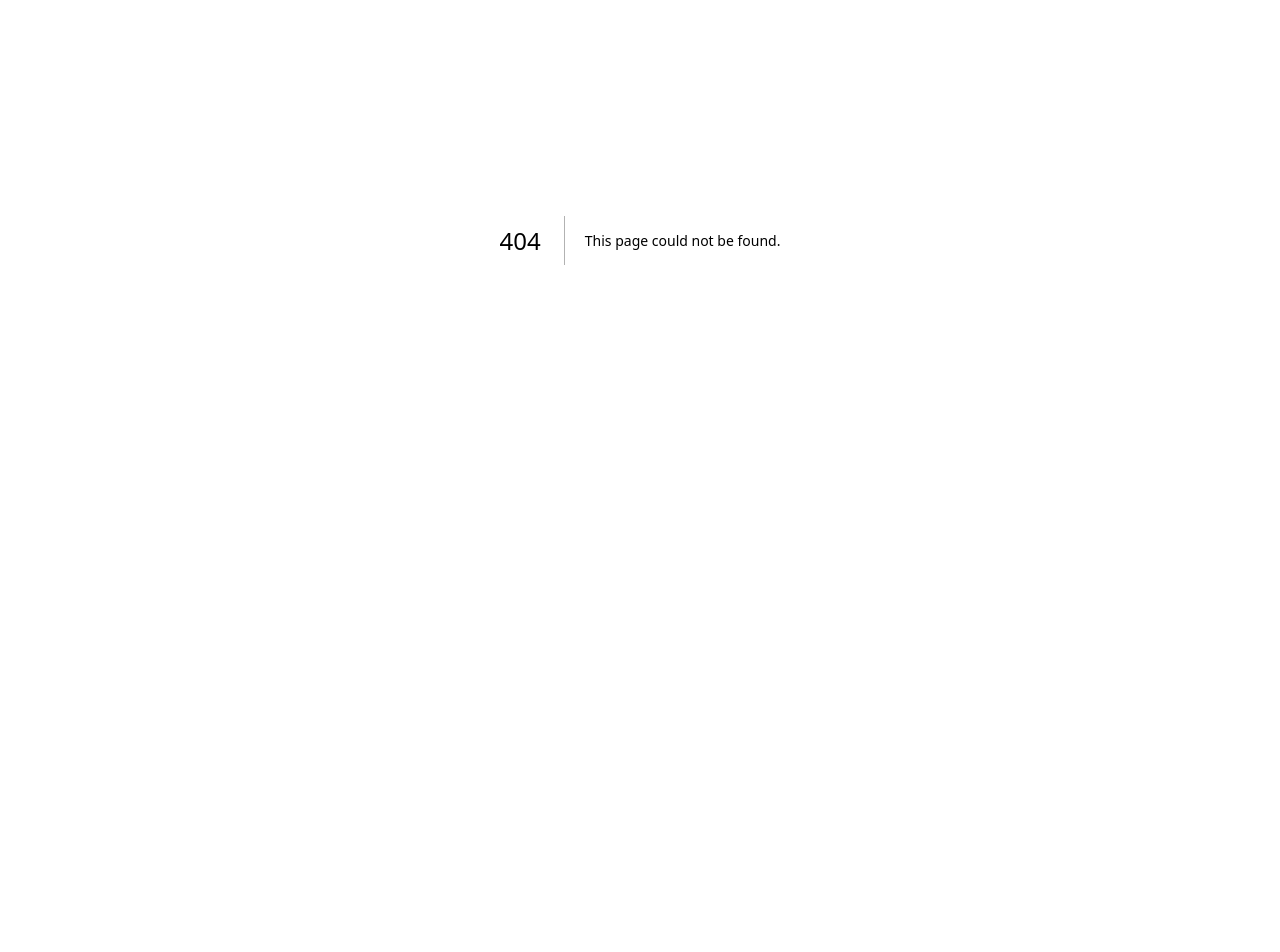
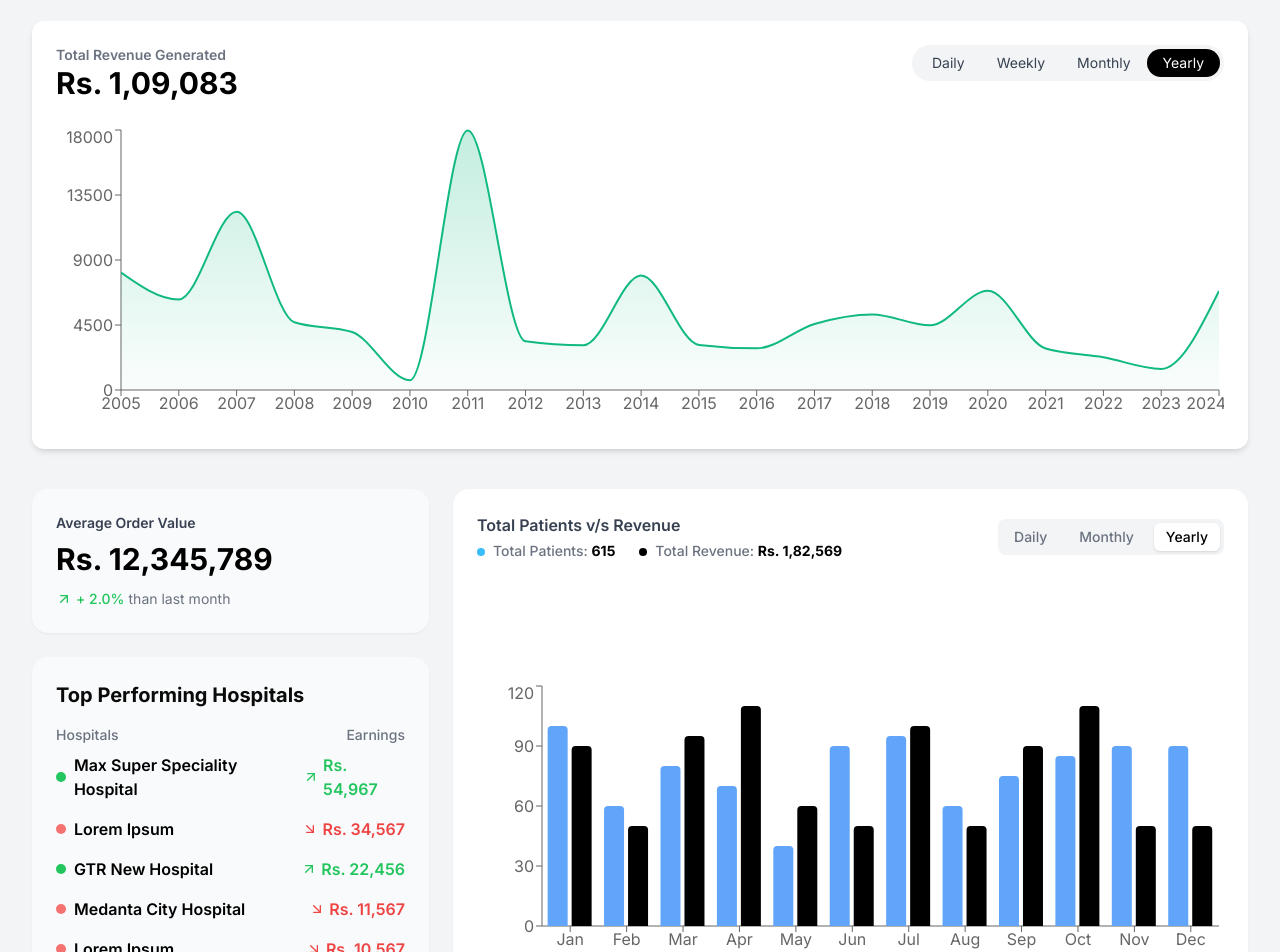
Before and after one commit to Sunil-jangid/getbeds-admin, a Next.js app: page /dashboard/Diagnostic in a window 1280 px wide. Before the commit this address had no page. Shown: the part 160-1112 px from the top of the page. Before the commit the page ends 800 px from the top, so only its background shows below. Built offline with nearby package versions, Linux system fonts and the light colour scheme.

Commit message:
web repo

```diff
--- a/package.json
+++ b/package.json
@@ -38,5 +38,6 @@
     "postcss": "^8",
     "tailwindcss": "^3.4.1",
     "typescript": "^5"
-  }
+  },
+  "packageManager": "yarn@1.22.22+sha512.a6b2f7906b721bba3d67d4aff083df04dad64c399707841b7acf00f6b133b7ac24255f2652fa22ae3534329dc6180534e98d17432037ff6fd140556e2bb3137e"
 }
--- /dev/null
+++ b/src/app/dashboard/Diagnostic/page.tsx
@@ -0,0 +1,153 @@
+"use client";
+
+import TotalPatientsChart, {
+  Hospital,
+} from "@/components/dashboard/SummaryCardnumber";
+
+import RevenueChart from "@/components/dashboard/RevenueChart";
+
+type DataPoint = { label: string; revenue: number };
+
+const insertSpikes = (data: DataPoint[]) => {
+  if (data.length > 3) data[2].revenue += 10000;
+  if (data.length > 6) data[6].revenue += 12000;
+  return data;
+};
+
+const generateDataset = (labels: string[]): DataPoint[] => {
+  return insertSpikes(
+    labels.map((label) => ({
+      label,
+      revenue: Math.floor(Math.random() * 8000 + 200),
+    }))
+  );
+};
+
+const hospitalInfoData1 = {
+  total: 12890,
+  onboarded: 70,
+  notOnboarded: 30,
+};
+
+const dailyLabels = Array.from({ length: 24 }, (_, i) => `${i + 1} ${i < 11 ? "AM" : "PM"}`);
+const weeklyLabels = ["Sun", "Mon", "Tue", "Wed", "Thu", "Fri", "Sat"];
+const monthlyLabels = ["Jan", "Feb", "Mar", "Apr", "May", "Jun", "Jul", "Aug", "Sep", "Oct", "Nov", "Dec"];
+const yearlyLabels = Array.from({ length: 20 }, (_, i) => `${2005 + i}`);
+
+const datasets = {
+  Daily: generateDataset(dailyLabels),
+  Weekly: generateDataset(weeklyLabels),
+  Monthly: generateDataset(monthlyLabels),
+  Yearly: generateDataset(yearlyLabels),
+};
+
+const summaryCardData = [
+  {
+    title: "Average Order Value",
+    value: "Rs. 12,345,789",
+    percentageChange: "+ 2.0%",
+    isPositive: true,
+  },
+];
+
+const hospitalData1 = {
+  total: 12890,
+  onboarded: 70,
+  notOnboarded: 30,
+};
+
+// ✅ Hospital Data
+const hospitalData: Hospital[] = [
+  {
+    name: "Max Super Speciality Hospital",
+    earnings: "Rs. 54,967",
+    isPositive: true,
+    color: "bg-green-500",
+  },
+  {
+    name: "Lorem Ipsum",
+    earnings: "Rs. 34,567",
+    isPositive: false,
+    color: "bg-red-400",
+  },
+  {
+    name: "GTR New Hospital",
+    earnings: "Rs. 22,456",
+    isPositive: true,
+    color: "bg-green-500",
+  },
+  {
+    name: "Medanta City Hospital",
+    earnings: "Rs. 11,567",
+    isPositive: false,
+    color: "bg-red-400",
+  },
+  {
+    name: "Lorem Ipsum",
+    earnings: "Rs. 10,567",
+    isPositive: false,
+    color: "bg-red-400",
+  },
+];
+
+// ✅ TotalPatientsChart sample data
+const patientRevenueChartData = [
+  { name: "Jan", patients: 100, revenue: 90 },
+  { name: "Feb", patients: 60, revenue: 50 },
+  { name: "Mar", patients: 80, revenue: 95 },
+  { name: "Apr", patients: 70, revenue: 110 },
+  { name: "May", patients: 40, revenue: 60 },
+  { name: "Jun", patients: 90, revenue: 50 },
+  { name: "Jul", patients: 95, revenue: 100 },
+  { name: "Aug", patients: 60, revenue: 50 },
+  { name: "Sep", patients: 75, revenue: 90 },
+  { name: "Oct", patients: 85, revenue: 110 },
+  { name: "Nov", patients: 90, revenue: 50 },
+  { name: "Dec", patients: 90, revenue: 50 },
+];
+
+const earningsData = {
+    yearly: {
+      labels: ['Jan', 'Feb', 'Mar', 'Apr', 'May', 'Jun', 'Jul', 'Aug', 'Sep', 'Oct', 'Nov', 'Dec'],
+      thisMonth: [150, 300, 450, 700, 280, 850, 290, 540, 290, 950, 120, 560],
+      lastMonth: [420, 10, 330, 900, 1000, 650, 565, 720, 300, 0, 950, 780],
+    },
+    monthly: {
+      labels: ['Mon', 'Tue', 'Wed', 'Thu', 'Fri', 'Sat', 'Sun'],
+      thisMonth: [210, 380, 300, 450, 700, 620, 510],
+      lastMonth: [120, 320, 280, 610, 580, 740, 690],
+    },
+    daily: {
+      labels: ['12 AM', '3 AM', '6 AM', '9 AM', '12 PM', '3 PM', '6 PM', '9 PM'],
+      thisMonth: [50, 40, 60, 20, 40, 35, 30, 25],
+      lastMonth: [30, 45, 55, 18, 37, 30, 28, 22],
+    },
+  };
+
+export default function Home() {
+  return (
+    <div className="p-8 bg-gray-100 min-h-screen space-y-10">
+      {/* Revenue Chart */}
+      <RevenueChart datasets={datasets} />
+
+      {/* Total Patients vs Revenue Chart */}
+      {summaryCardData.map((card, index) => (
+      <TotalPatientsChart
+        data={patientRevenueChartData}
+        totalPatients={615}
+        totalRevenue="Rs. 1,82,569"
+        hospitals={hospitalData}
+        key={index} data1={card}
+        data2={hospitalInfoData1}
+        data3={earningsData}
+      />
+      ))}
+
+      {/* Summary Cards */}
+
+
+
+
+    </div>
+  );
+}
--- /dev/null
+++ b/src/app/dashboard/ambulance/page.tsx
@@ -0,0 +1,153 @@
+"use client";
+
+import TotalPatientsChart, {
+  Hospital,
+} from "@/components/dashboard/SummaryCardnumber";
+
+import RevenueChart from "@/components/dashboard/RevenueChart";
+
+type DataPoint = { label: string; revenue: number };
+
+const insertSpikes = (data: DataPoint[]) => {
+  if (data.length > 3) data[2].revenue += 10000;
+  if (data.length > 6) data[6].revenue += 12000;
+  return data;
+};
+
+const generateDataset = (labels: string[]): DataPoint[] => {
+  return insertSpikes(
+    labels.map((label) => ({
+      label,
+      revenue: Math.floor(Math.random() * 8000 + 200),
+    }))
+  );
+};
+
+const hospitalInfoData1 = {
+  total: 12890,
+  onboarded: 70,
+  notOnboarded: 30,
+};
+
+const dailyLabels = Array.from({ length: 24 }, (_, i) => `${i + 1} ${i < 11 ? "AM" : "PM"}`);
+const weeklyLabels = ["Sun", "Mon", "Tue", "Wed", "Thu", "Fri", "Sat"];
+const monthlyLabels = ["Jan", "Feb", "Mar", "Apr", "May", "Jun", "Jul", "Aug", "Sep", "Oct", "Nov", "Dec"];
+const yearlyLabels = Array.from({ length: 20 }, (_, i) => `${2005 + i}`);
+
+const datasets = {
+  Daily: generateDataset(dailyLabels),
+  Weekly: generateDataset(weeklyLabels),
+  Monthly: generateDataset(monthlyLabels),
+  Yearly: generateDataset(yearlyLabels),
+};
+
+const summaryCardData = [
+  {
+    title: "Average Order Value",
+    value: "Rs. 12,345,789",
+    percentageChange: "+ 2.0%",
+    isPositive: true,
+  },
+];
+
+const hospitalData1 = {
+  total: 12890,
+  onboarded: 70,
+  notOnboarded: 30,
+};
+
+// ✅ Hospital Data
+const hospitalData: Hospital[] = [
+  {
+    name: "Max Super Speciality Hospital",
+    earnings: "Rs. 54,967",
+    isPositive: true,
+    color: "bg-green-500",
+  },
+  {
+    name: "Lorem Ipsum",
+    earnings: "Rs. 34,567",
+    isPositive: false,
+    color: "bg-red-400",
+  },
+  {
+    name: "GTR New Hospital",
+    earnings: "Rs. 22,456",
+    isPositive: true,
+    color: "bg-green-500",
+  },
+  {
+    name: "Medanta City Hospital",
+    earnings: "Rs. 11,567",
+    isPositive: false,
+    color: "bg-red-400",
+  },
+  {
+    name: "Lorem Ipsum",
+    earnings: "Rs. 10,567",
+    isPositive: false,
+    color: "bg-red-400",
+  },
+];
+
+// ✅ TotalPatientsChart sample data
+const patientRevenueChartData = [
+  { name: "Jan", patients: 100, revenue: 90 },
+  { name: "Feb", patients: 60, revenue: 50 },
+  { name: "Mar", patients: 80, revenue: 95 },
+  { name: "Apr", patients: 70, revenue: 110 },
+  { name: "May", patients: 40, revenue: 60 },
+  { name: "Jun", patients: 90, revenue: 50 },
+  { name: "Jul", patients: 95, revenue: 100 },
+  { name: "Aug", patients: 60, revenue: 50 },
+  { name: "Sep", patients: 75, revenue: 90 },
+  { name: "Oct", patients: 85, revenue: 110 },
+  { name: "Nov", patients: 90, revenue: 50 },
+  { name: "Dec", patients: 90, revenue: 50 },
+];
+
+const earningsData = {
+    yearly: {
+      labels: ['Jan', 'Feb', 'Mar', 'Apr', 'May', 'Jun', 'Jul', 'Aug', 'Sep', 'Oct', 'Nov', 'Dec'],
+      thisMonth: [150, 300, 450, 700, 280, 850, 290, 540, 290, 950, 120, 560],
+      lastMonth: [420, 10, 330, 900, 1000, 650, 565, 720, 300, 0, 950, 780],
+    },
+    monthly: {
+      labels: ['Mon', 'Tue', 'Wed', 'Thu', 'Fri', 'Sat', 'Sun'],
+      thisMonth: [210, 380, 300, 450, 700, 620, 510],
+      lastMonth: [120, 320, 280, 610, 580, 740, 690],
+    },
+    daily: {
+      labels: ['12 AM', '3 AM', '6 AM', '9 AM', '12 PM', '3 PM', '6 PM', '9 PM'],
+      thisMonth: [50, 40, 60, 20, 40, 35, 30, 25],
+      lastMonth: [30, 45, 55, 18, 37, 30, 28, 22],
+    },
+  };
+
+export default function Home() {
+  return (
+    <div className="p-8 bg-gray-100 min-h-screen space-y-10">
+      {/* Revenue Chart */}
+      <RevenueChart datasets={datasets} />
+
+      {/* Total Patients vs Revenue Chart */}
+      {summaryCardData.map((card, index) => (
+      <TotalPatientsChart
+        data={patientRevenueChartData}
+        totalPatients={615}
+        totalRevenue="Rs. 1,82,569"
+        hospitals={hospitalData}
+        key={index} data1={card}
+        data2={hospitalInfoData1}
+        data3={earningsData}
+      />
+      ))}
+
+      {/* Summary Cards */}
+
+
+
+
+    </div>
+  );
+}
--- a/src/components/dashboard/navbar.tsx
+++ b/src/components/dashboard/navbar.tsx
@@ -100,10 +100,12 @@ export function DashboardNavbar() {
             </div>
 
             {/* Notifications */}
-            <div className="bg-white p-2 rounded-full shadow-sm border border-[#F8F9FA] relative">
-              <Bell className="h-5 w-5" />
-              <span className="absolute top-1 right-1 w-2 h-2 bg-primary rounded-full" />
-            </div>
+            <Link href="/dashboard/notification">
+              <div className="bg-white p-2 rounded-full shadow-sm border border-[#F8F9FA] relative cursor-pointer hover:shadow-md transition">
+                <Bell className="h-5 w-5" />
+                <span className="absolute top-1 right-1 w-2 h-2 bg-primary rounded-full" />
+              </div>
+            </Link>
 
             {/* Profile */}
             <div className="bg-white px-3 py-2 rounded-full shadow-sm border border-[#F8F9FA] flex items-center gap-3">
```
Also changed, not shown: src/app/dashboard/notification/page.tsx (renamed from src/app/dashboard/support/page.tsx).
